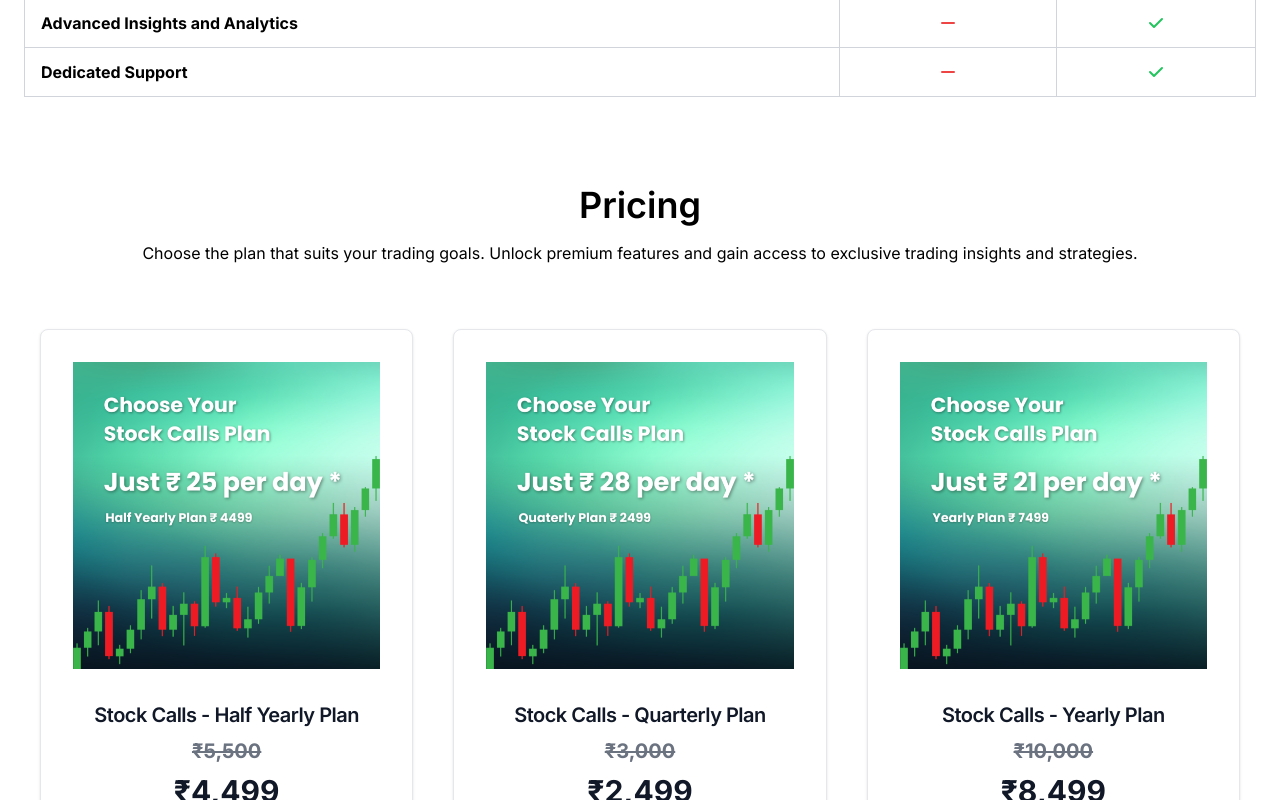
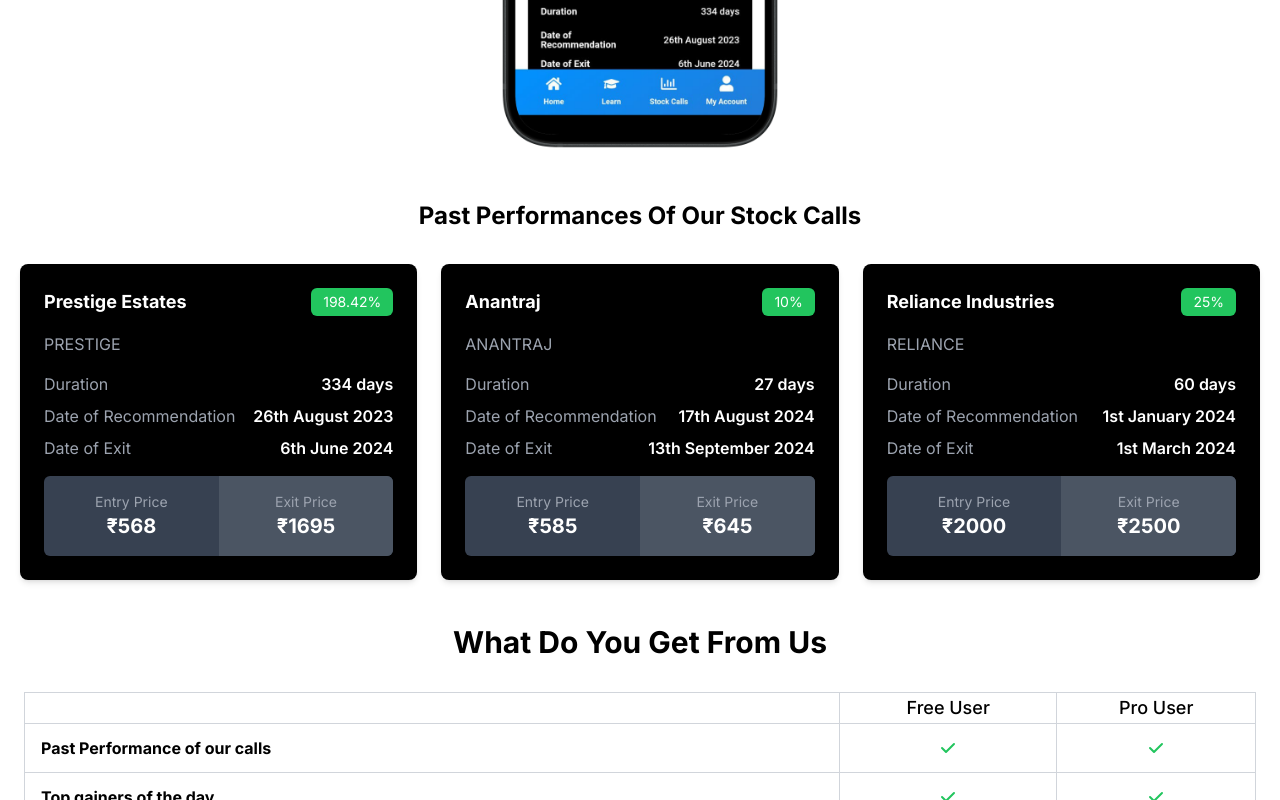
Before and after one commit to srummanf/Finlily, a Next.js app: page / in a window 1280 px wide. Shown: the part 1149-1949 px from the top of the page. Built offline with nearby package versions, Linux system fonts and the light colour scheme.

Commit message:
✨New Changes added - Mockup and Stock Cards ⚒️

```diff
--- a/src/app/components/Fact.jsx
+++ b/src/app/components/Fact.jsx
@@ -3,6 +3,7 @@
 import React, { useState } from "react";
 import Image from "next/image";
 import Logo from "../public/images/logo2.png";
+import apple from "../public/images/hi-portrait.png";
 
 const Fact = () => {
   const [showMore1, setShowMore1] = useState(false);
@@ -223,7 +224,9 @@
           </svg>
           <div className="text-left rtl:text-right">
             <div className="mb-1 text-xs">Get in on</div>
-            <div className="-mt-1 font-sans text-sm font-semibold">Google Play</div>
+            <div className="-mt-1 font-sans text-sm font-semibold">
+              Google Play
+            </div>
           </div>
         </a>
       </div>
@@ -238,6 +241,9 @@
         <span className="text-green-500">*</span>Cumulative returns from August
         2023
       </p>
+      <div className="flex justify-center mt-2">
+        <Image src={apple} width="300" height="300" />
+      </div>
     </div>
   );
 };
--- /dev/null
+++ b/src/app/components/StockPerformance.jsx
@@ -0,0 +1,82 @@
+import React from "react";
+
+export default function StockPerformance() {
+  const stockData = [
+    {
+      name: "Prestige Estates",
+      symbol: "PRESTIGE",
+      percentage: "198.42%",
+      duration: "334 days",
+      recommendationDate: "26th August 2023",
+      exitDate: "6th June 2024",
+      entryPrice: "₹568",
+      exitPrice: "₹1695",
+    },
+    {
+      name: "Anantraj",
+      symbol: "ANANTRAJ",
+      percentage: "10%",
+      duration: "27 days",
+      recommendationDate: "17th August 2024",
+      exitDate: "13th September 2024",
+      entryPrice: "₹585",
+      exitPrice: "₹645",
+    },
+    {
+      name: "Reliance Industries",
+      symbol: "RELIANCE",
+      percentage: "25%",
+      duration: "60 days",
+      recommendationDate: "1st January 2024",
+      exitDate: "1st March 2024",
+      entryPrice: "₹2000",
+      exitPrice: "₹2500",
+    },
+  ];
+
+  return (
+    <div className=" max-w-full mx-auto p-5 text-black bg-white">
+      <h1 className="text-2xl font-bold text-center mb-8">
+        Past Performances Of Our Stock Calls
+      </h1>
+      <div className="grid grid-cols-1 md:grid-cols-2 lg:grid-cols-3 gap-6">
+        {stockData.map((stock, index) => (
+          <div
+            key={index}
+            className="bg-black text-white rounded-lg p-6 shadow-md"
+          >
+            <div className="flex justify-between items-center mb-4">
+              <h2 className="text-lg font-bold">{stock.name}</h2>
+              <span className="bg-green-500 text-white px-3 py-1 rounded-md text-sm">
+                {stock.percentage}
+              </span>
+            </div>
+            <p className="text-gray-400 mb-4">{stock.symbol}</p>
+            <div className="flex justify-between mb-2">
+              <span className="text-gray-400">Duration</span>
+              <span className="font-semibold">{stock.duration}</span>
+            </div>
+            <div className="flex justify-between mb-2">
+              <span className="text-gray-400">Date of Recommendation</span>
+              <span className="font-semibold">{stock.recommendationDate}</span>
+            </div>
+            <div className="flex justify-between mb-4">
+              <span className="text-gray-400">Date of Exit</span>
+              <span className="font-semibold">{stock.exitDate}</span>
+            </div>
+            <div className="flex bg-gray-700 rounded-md overflow-hidden">
+              <div className="flex-1 p-4 text-center">
+                <div className="text-sm text-gray-400">Entry Price</div>
+                <div className="text-xl font-bold">{stock.entryPrice}</div>
+              </div>
+              <div className="flex-1 p-4 text-center bg-gray-600">
+                <div className="text-sm text-gray-400">Exit Price</div>
+                <div className="text-xl font-bold">{stock.exitPrice}</div>
+              </div>
+            </div>
+          </div>
+        ))}
+      </div>
+    </div>
+  );
+}
--- a/src/app/page.js
+++ b/src/app/page.js
@@ -8,6 +8,7 @@
 import Team from "./components/Team";
 import Footer from "./components/Footer";
 import Pricing from "./components/Pricing";
+import StockPerformance from "./components/StockPerformance";
 
 
 export default function Home() {
@@ -18,6 +19,7 @@
       {/* <Hero/> */}
       {/* <AboutUs/> */}
       <Fact />
+      <StockPerformance/>
       <Features />
       <Pricing/>
       <Download />
```
